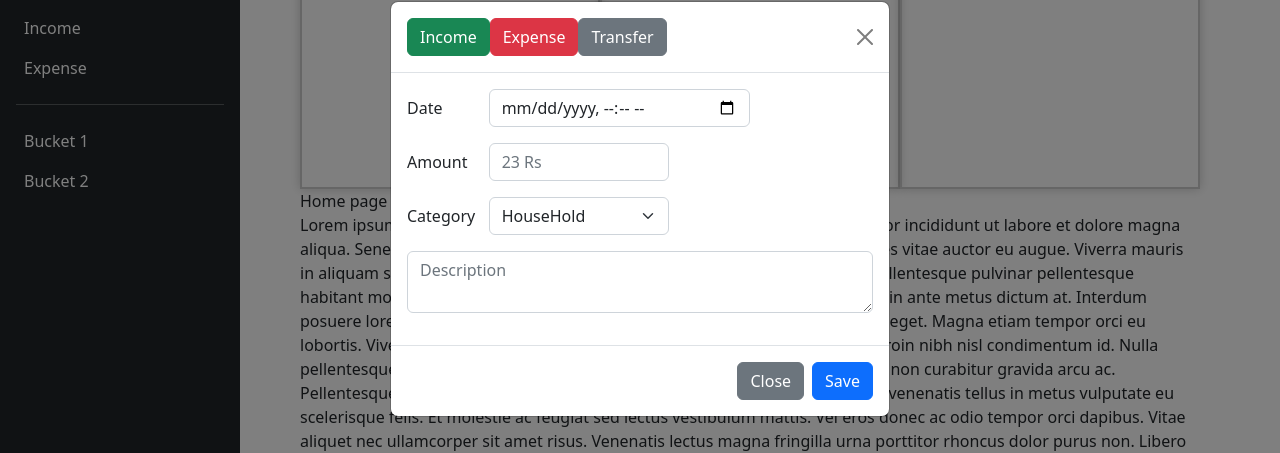
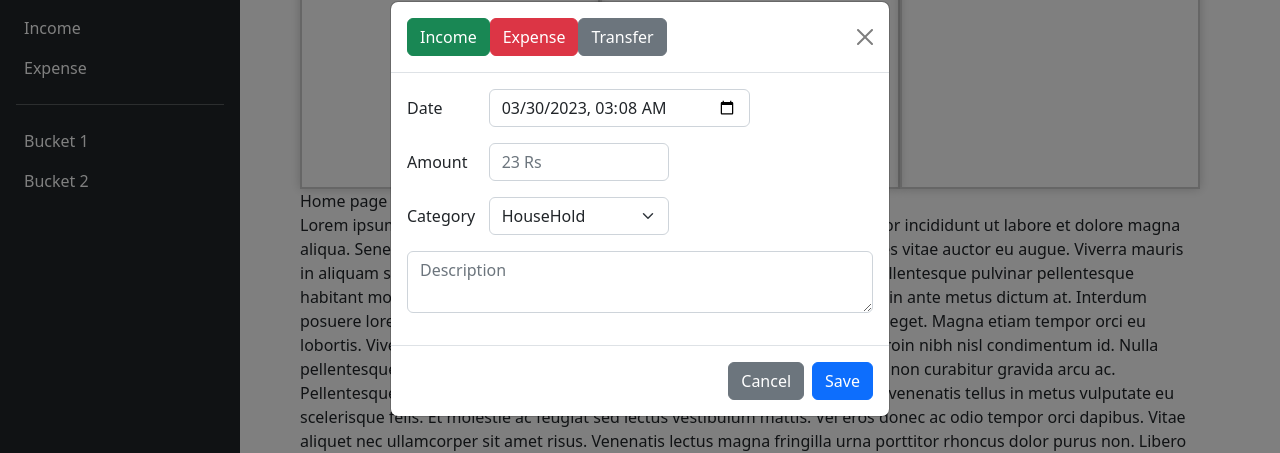
Before and after one commit to evin-wilson/expense-manager, a React (Create React App) app: page / in a window 1280 px wide. Both pictures are taken after typing "Sample" into the empty fields and a click on the button "Add Expense". Shown: the part 191-644 px from the top of the page. Built offline with nearby package versions, Linux system fonts and the light colour scheme.

Commit message:
updated form

```diff
--- a/src/compontent/ExpenseModal.jsx
+++ b/src/compontent/ExpenseModal.jsx
@@ -1,20 +1,39 @@
 import Button from 'react-bootstrap/Button';
 import Modal from 'react-bootstrap/Modal';
 import Form from 'react-bootstrap/Form';
-import InputGroup from 'react-bootstrap/InputGroup';
-import { useState } from 'react';
+import { useRef } from 'react';
 import Row from 'react-bootstrap/Row';
 import Col from 'react-bootstrap/Col';
 
 const ExpenseModal = (props) => {
-  const [formData, setFormData] = useState({
-    date: new Date().toISOString().substr(0, 10),
-    time: new Date().toLocaleTimeString(),
-  });
+  const formRef = useRef(null);
 
-  const handleInputChange = (e) => {
-    const { name, value } = e.target;
-    setFormData({ ...formData, [name]: value });
+  const now = new Date();
+  const isoDateTime =
+    now.getFullYear() +
+    '-' +
+    ('0' + (now.getMonth() + 1)).slice(-2) +
+    '-' +
+    ('0' + now.getDate()).slice(-2) +
+    'T' +
+    ('0' + now.getHours()).slice(-2) +
+    ':' +
+    ('0' + now.getMinutes()).slice(-2);
+
+  const handleSubmit = (e) => {
+    e.preventDefault();
+    const formData = new FormData(formRef.current);
+    console.log({
+      date: formData.get('date'),
+      amount: formData.get('amount'),
+      category: formData.get('category'),
+      description: formData.get('description'),
+    });
+  };
+
+  const handleSave = (e) => {
+    handleSubmit(e);
+    props.onHide();
   };
 
   return (
@@ -30,19 +49,17 @@ const ExpenseModal = (props) => {
         <Button variant='secondary'>Transfer</Button>
       </Modal.Header>
       <Modal.Body>
-        <Form>
-          <Form.Group as={Row} className='mb-3' controlId='formBasicEmail'>
+        <Form ref={formRef} id='myForm'>
+          <Form.Group as={Row} className='mb-3' controlId='date'>
             <Form.Label column sm={2}>
               Date
             </Form.Label>
             <Col sm={7}>
-              <InputGroup>
-                <Form.Control
-                  onChange={handleInputChange}
-                  placeholder={formData.date}
-                  type='datetime-local'
-                />
-              </InputGroup>
+              <Form.Control
+                name='date'
+                type='datetime-local'
+                defaultValue={isoDateTime}
+              />
             </Col>
           </Form.Group>
           <Form.Group as={Row} className='mb-3' controlId='amount'>
@@ -50,7 +67,7 @@ const ExpenseModal = (props) => {
               Amount
             </Form.Label>
             <Col sm={5}>
-              <Form.Control type='number' placeholder='23 Rs' />
+              <Form.Control type='number' name='amount' placeholder='23 Rs' />
             </Col>
           </Form.Group>
           <Form.Group as={Row} className='mb-3' controlId='category'>
@@ -58,7 +75,7 @@ const ExpenseModal = (props) => {
               Category
             </Form.Label>
             <Col sm={5}>
-              <Form.Select aria-label='Default select example'>
+              <Form.Select name='category' aria-label='Default select example'>
                 <option>HouseHold</option>
                 <option value='1'>Food</option>
                 <option value='2'>Debt</option>
@@ -67,15 +84,19 @@ const ExpenseModal = (props) => {
             </Col>
           </Form.Group>
           <Form.Group className='mb-3' controlId='description'>
-            <Form.Control as='textarea' placeholder='Description' />
+            <Form.Control
+              as='textarea'
+              name='description'
+              placeholder='Description'
+            />
           </Form.Group>
         </Form>
       </Modal.Body>
       <Modal.Footer>
-        <Button variant='secondary' onClick={props.onHide}>
-          Close
+        <Button variant='secondary' type='reset' onClick={props.onHide}>
+          Cancel
         </Button>
-        <Button variant='primary' onClick={props.onHide}>
+        <Button variant='primary' type='submit' onClick={handleSave}>
           Save
         </Button>
       </Modal.Footer>
```
